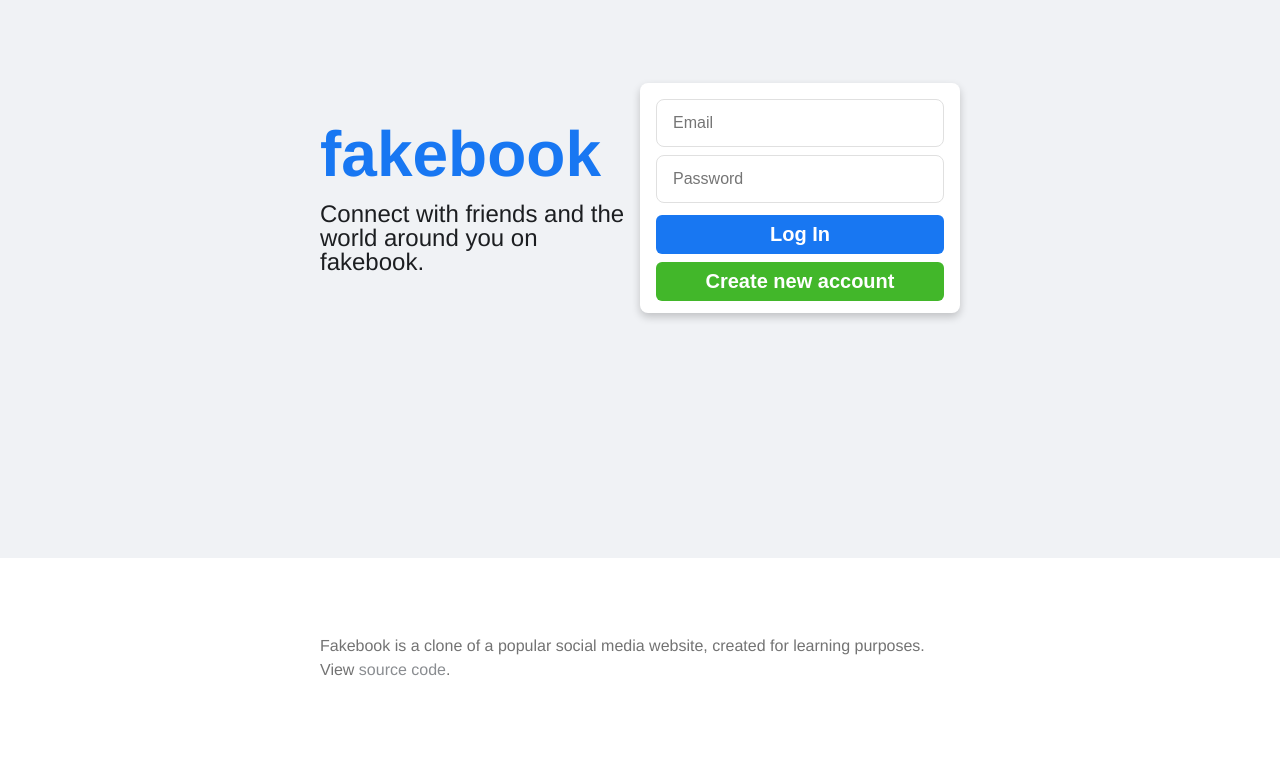
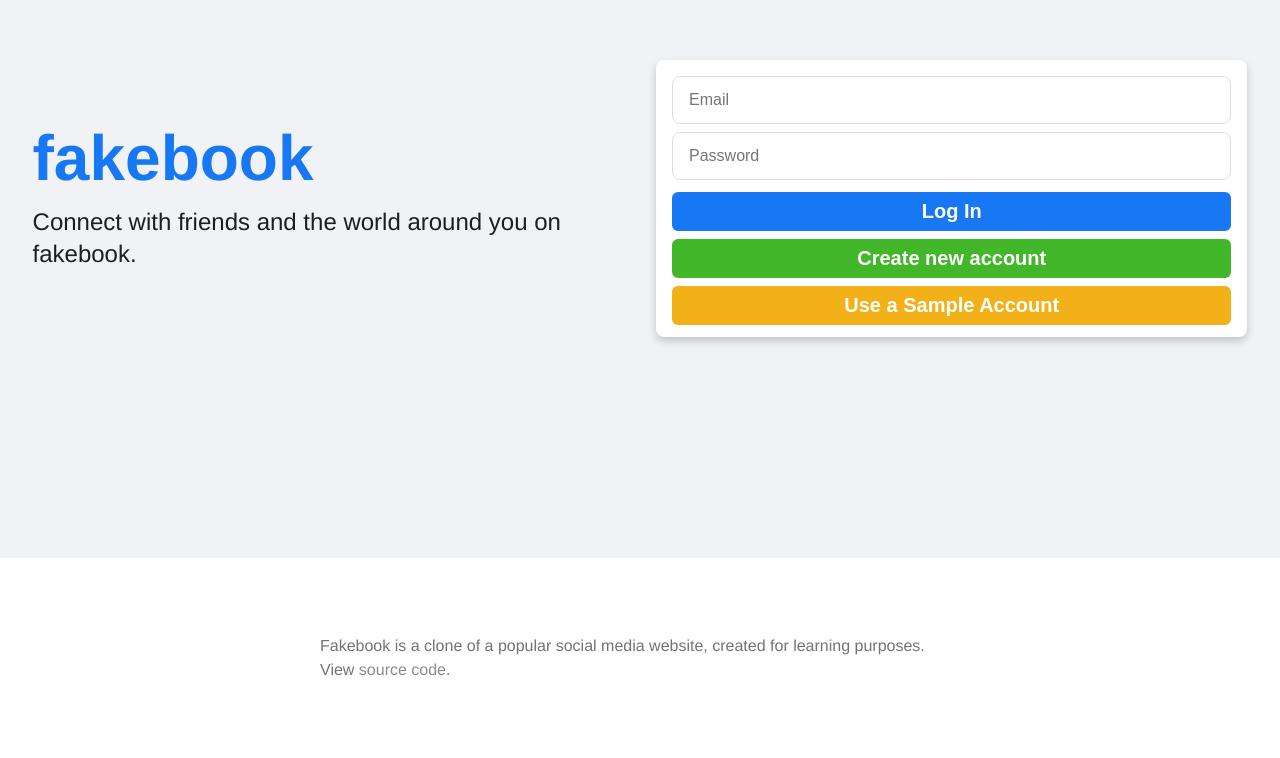
Before and after one commit to RedRaptor10/fakebook, a React app: page / in a window 1280 px wide. Shown: the part 162-920 px from the top of the page. Built offline with nearby package versions, Linux system fonts and the light colour scheme.

Commit message:
Add sample account button

```diff
--- a/src/components/LogInForm.js
+++ b/src/components/LogInForm.js
@@ -8,11 +8,41 @@ const LogInForm = ({setUser}) => {
     });
     const [logInErrors, setLogInErrors] = useState([]);
     const [showSignUpForm, setShowSignUpForm] = useState(false);
+    const sampleAccount = {
+        email: 'johndoe@johndoe.com',
+        password: 'johndoe'
+    };
 
     const handleLogInChange = event => {
         setLogInForm({
             ...logInForm,
             [event.target.name]: event.target.value
+        });
+    };
+
+    const sampleLogIn = event => {
+        event.preventDefault();
+
+        const options = {
+            method: 'POST',
+            headers: { 'Content-Type': 'application/json' },
+            body: JSON.stringify({
+                email: sampleAccount.email,
+                password: sampleAccount.password
+            }),
+            mode: 'cors'
+        };
+
+        fetch(process.env.REACT_APP_SERVER + 'api/log-in', options)
+        .then(function(res) { return res.json(); })
+        .then(function(res) {
+            if (res.errors) { setLogInErrors(res.errors); } // Email/password required
+            else if (!res.user) { setLogInErrors([{ msg: res.info.message }]); } // Incorrect email/password
+            else {
+                // Success. Set token as a cookie and set user
+                document.cookie = 'fakebook_api_token=' + res.token + '; SameSite=Lax; path=/';
+                setUser(res.user);
+            }
         });
     };
 
@@ -67,6 +97,7 @@ const LogInForm = ({setUser}) => {
                             document.body.classList.add('disable-scroll');
                             setShowSignUpForm(true);
                         }}>Create new account</button>
+                        <button className="btn btn-yellow" type="submit" name="sampleLogIn" onClick={sampleLogIn}>Use a Sample Account</button>
                     </form>
                 </div>
             </div>
--- a/src/styles/style.css
+++ b/src/styles/style.css
@@ -109,6 +109,14 @@ button {
   background-color: #36a420;
 }
 
+.btn-yellow {
+  background-color: #f2b118;
+}
+
+.btn-yellow:hover {
+  background-color: #e3a614;
+}
+
 .btn-red {
   background-color: #f03c24;
 }
@@ -181,14 +189,12 @@ footer {
 #log-in-form-container {
   display: flex;
   align-items: center;
-  width: 50%;
   margin: 64px auto;
 }
 
 #log-in-form-left {
   width: 50%;
-  margin: 64px auto;
-  box-sizing: border-box;
+  margin-right: 32px;
 }
 
 #log-in-form-left h1 {
@@ -199,12 +205,11 @@ footer {
 
 #log-in-form-left h2 {
   font-weight: normal;
+  line-height: 32px;
 }
 
 #log-in-form-right {
   width: 50%;
-  margin: 64px auto;
-  box-sizing: border-box;
 }
 
 #log-in-form {
```
